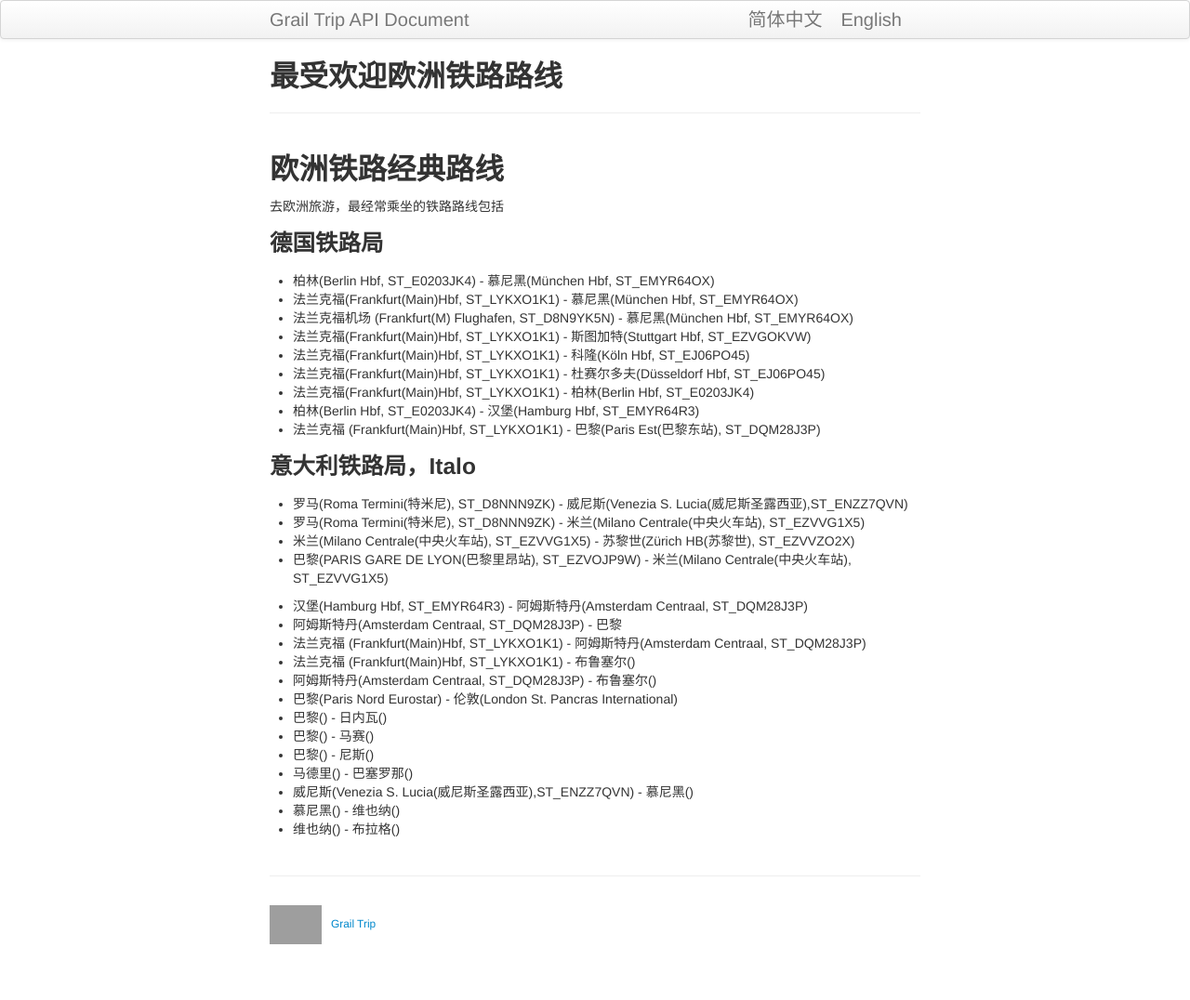
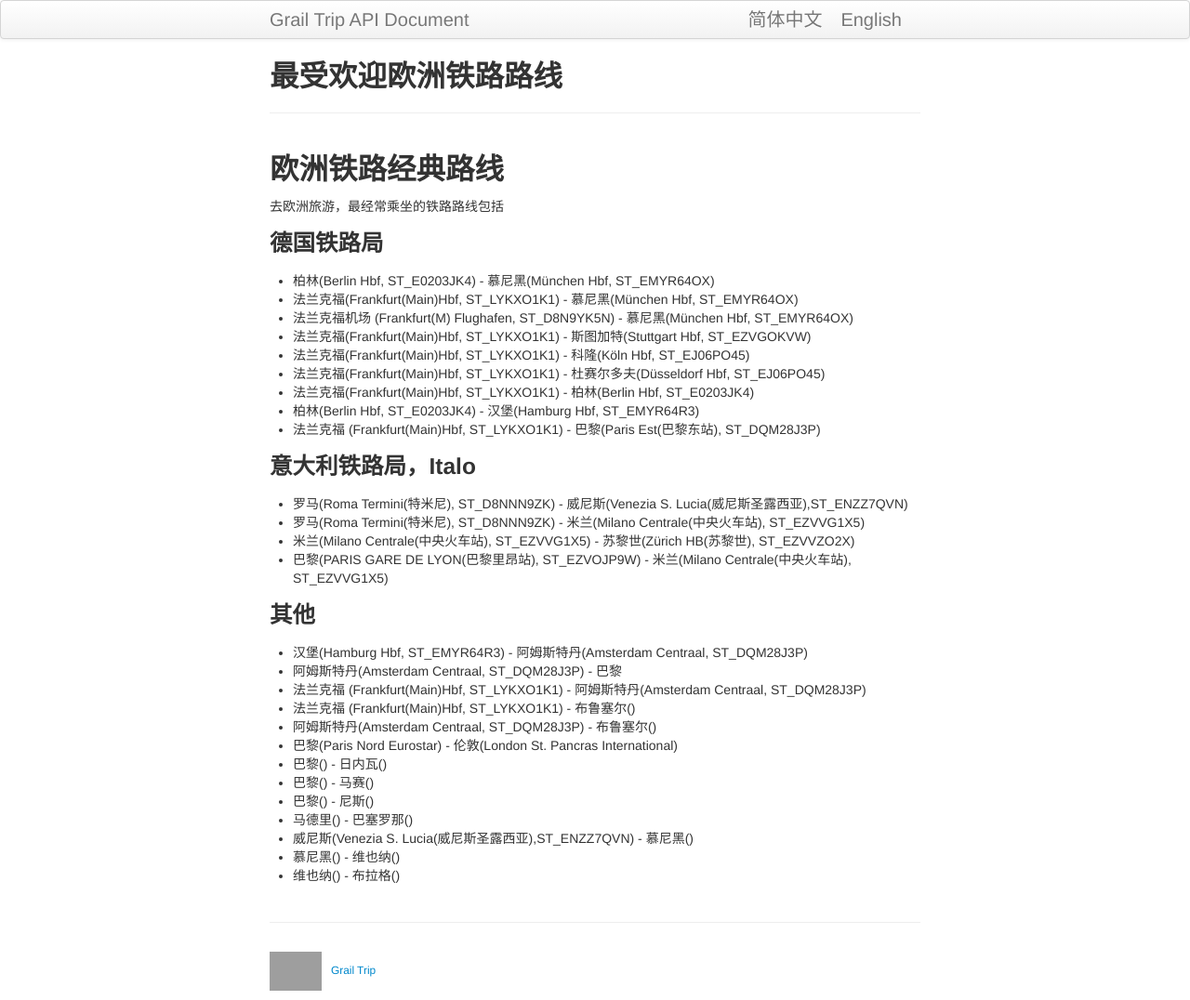
Before and after one commit to kyoangel/grailtrip, a Jekyll site: the page built from zh/pages/02_popular_routes.md, in a window 1280 px wide. Shown: the whole page at 93% size. Built offline with Jekyll 4.4.1, drawn with Linux system fonts in a browser that asks for light colours; before the commit the page ends 1026 px from its top, so only the background shows below that; grey boxes are pictures that could not be loaded.

Commit message:
some routes are not supported yet

```diff
--- a/zh/pages/02_popular_routes.md
+++ b/zh/pages/02_popular_routes.md
@@ -27,7 +27,7 @@ description: 欧洲游客最经常乘坐的铁路线路
 
 
 
-
+### 其他
 *   汉堡(Hamburg Hbf, ST_EMYR64R3) - 阿姆斯特丹(Amsterdam Centraal, ST_DQM28J3P)
 *   阿姆斯特丹(Amsterdam Centraal, ST_DQM28J3P) - 巴黎
 *   法兰克福 (Frankfurt(Main)Hbf, ST_LYKXO1K1) - 阿姆斯特丹(Amsterdam Centraal, ST_DQM28J3P)
```
